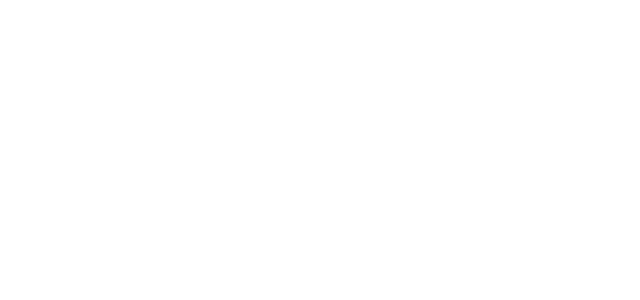
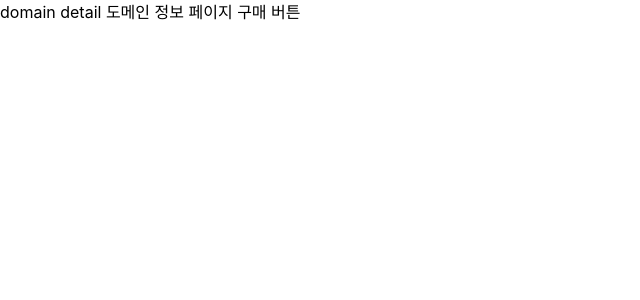
Before and after one commit to DataSovereignty-YourD/yourd-name-service, a React (Create React App) app: page /domains/1 in a window 1280 px wide. Shown: the top 300 px of the page, without its empty margins (0-640 px from the left). Built offline with nearby package versions, Linux system fonts and the light colour scheme.

Commit message:
basic settings

```diff
--- a/package.json
+++ b/package.json
@@ -12,6 +12,7 @@
     "@types/react-dom": "^18.2.7",
     "react": "^18.2.0",
     "react-dom": "^18.2.0",
+    "react-router-dom": "^6.15.0",
     "react-scripts": "5.0.1",
     "recoil": "^0.7.7",
     "typescript": "^4.9.5",
--- a/src/App.tsx
+++ b/src/App.tsx
@@ -1,11 +1,31 @@
-import React from 'react';
-import logo from './logo.svg';
 import './App.css';
+import { Route, Router, Routes } from 'react-router-dom';
+import SearchPage from './pages/domains/searchPage';
+import MainPage from './pages/mainPage';
+import DomainsList from './pages/domains/domainList';
+import DomainDetail from './pages/domains/detail';
+import MyPage from './pages/profile/myPage';
 
 function App() {
+
   return (
-    <div className="App">
+    <div>
+      <Routes>
+         {/** YourD Name Service 설명 페이지 일단 생략 */}
+        <Route path='/' element={<MainPage/>}/>
 
+        {/** Domain 검색 페이지  */}
+        <Route path='/search' element={<SearchPage/>}/>
+
+        {/** 내정보  */}
+        <Route path='/mypage' element={<MyPage/>}/>
+
+        {/** 도메인 리스트 페이지  */}
+        <Route path='/domains' element={<DomainsList/>}/>
+
+        {/** 특정 도메인 정보 페이지  */}
+        <Route path='/domains/:name' element={<DomainDetail/>}/>
+      </Routes>
     </div>
   );
 }
--- a/src/index.tsx
+++ b/src/index.tsx
@@ -1,18 +1,21 @@
-import React from 'react';
-import ReactDOM from 'react-dom/client';
-import './index.css';
-import App from './App';
-import reportWebVitals from './reportWebVitals';
-import { RecoilRoot } from 'recoil';
+import React from "react";
+import ReactDOM from "react-dom/client";
+import "./index.css";
+import App from "./App";
+import reportWebVitals from "./reportWebVitals";
+import { RecoilRoot } from "recoil";
+import { BrowserRouter } from "react-router-dom";
 
 const root = ReactDOM.createRoot(
-  document.getElementById('root') as HTMLElement
+  document.getElementById("root") as HTMLElement
 );
 root.render(
   <React.StrictMode>
-    <RecoilRoot>
-    <App />
-    </RecoilRoot>
+    <BrowserRouter>
+      <RecoilRoot>
+        <App />
+      </RecoilRoot>
+    </BrowserRouter>
   </React.StrictMode>
 );
 
--- /dev/null
+++ b/src/pages/domains/detail.tsx
@@ -0,0 +1,10 @@
+export default function DomainDetail() {
+    return (
+        <div>
+            domain detail
+            도메인 정보 페이지
+            구매 버튼
+
+        </div>
+    )
+}
--- /dev/null
+++ b/src/pages/domains/domainList.tsx
@@ -0,0 +1,5 @@
+export default function DomainsList() {
+    return (
+        <div>domains List</div>
+    )
+}
--- /dev/null
+++ b/src/pages/domains/register.tsx
@@ -0,0 +1,8 @@
+export default function Register() {
+    return (
+        <div>
+            yns 등록화면 (구매)
+
+        </div>
+    )
+}
--- /dev/null
+++ b/src/pages/domains/searchPage.tsx
@@ -0,0 +1,7 @@
+export default function SearchPage() {
+    return (
+        <div>
+            search
+        </div>
+    )
+}
--- /dev/null
+++ b/src/pages/mainPage.tsx
@@ -0,0 +1,18 @@
+import { useEffect } from "react";
+import { useNavigate } from "react-router-dom"
+
+export default function MainPage() {
+    const navigation = useNavigate();
+    useEffect(()=> {
+        navigation('/search');
+    },[])
+
+
+    return (
+    <div>
+        mainPage
+        yourd name service 설명 페이지
+        먼저 search 페이지 부터 작업
+    </div>
+    )
+}
--- /dev/null
+++ b/src/pages/profile/myPage.tsx
@@ -0,0 +1,7 @@
+export default function MyPage() {
+    return (
+        <div>
+        My Payge
+        </div>
+    )
+}
--- /dev/null
+++ b/src/pages/topbar.tsx
@@ -0,0 +1,7 @@
+export default function TopBar() {
+    return (
+        <div>
+            Topbar
+        </div>
+    )
+}
```
Also changed, not shown: src/assets/img/yourd-logo.png (added), 1 other file (tests, documents, lock files or other folders).
